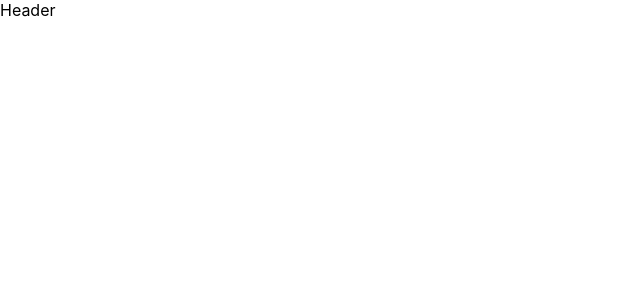
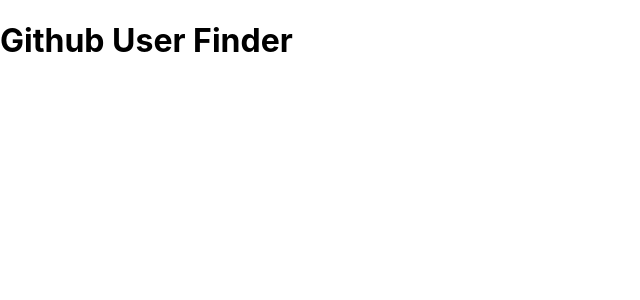
Before and after one commit to tran0460/mad9135-a1-react-basic, a React (Create React App) app: page / in a window 1280 px wide. Shown: the top 300 px of the page, without its empty margins (0-640 px from the left). Built offline with nearby package versions, Linux system fonts and the light colour scheme.

Commit message:
header styling

```diff
--- a/src/components/Header/Header.jsx
+++ b/src/components/Header/Header.jsx
@@ -2,7 +2,11 @@
 import styles from "./Header.module.css";
 
 const Header = () => {
-  return <div>Header</div>;
+  return (
+    <div className={styles["header-container"]}>
+      <h1>Github User Finder</h1>
+    </div>
+  );
 };
 
 export default Header;
```
